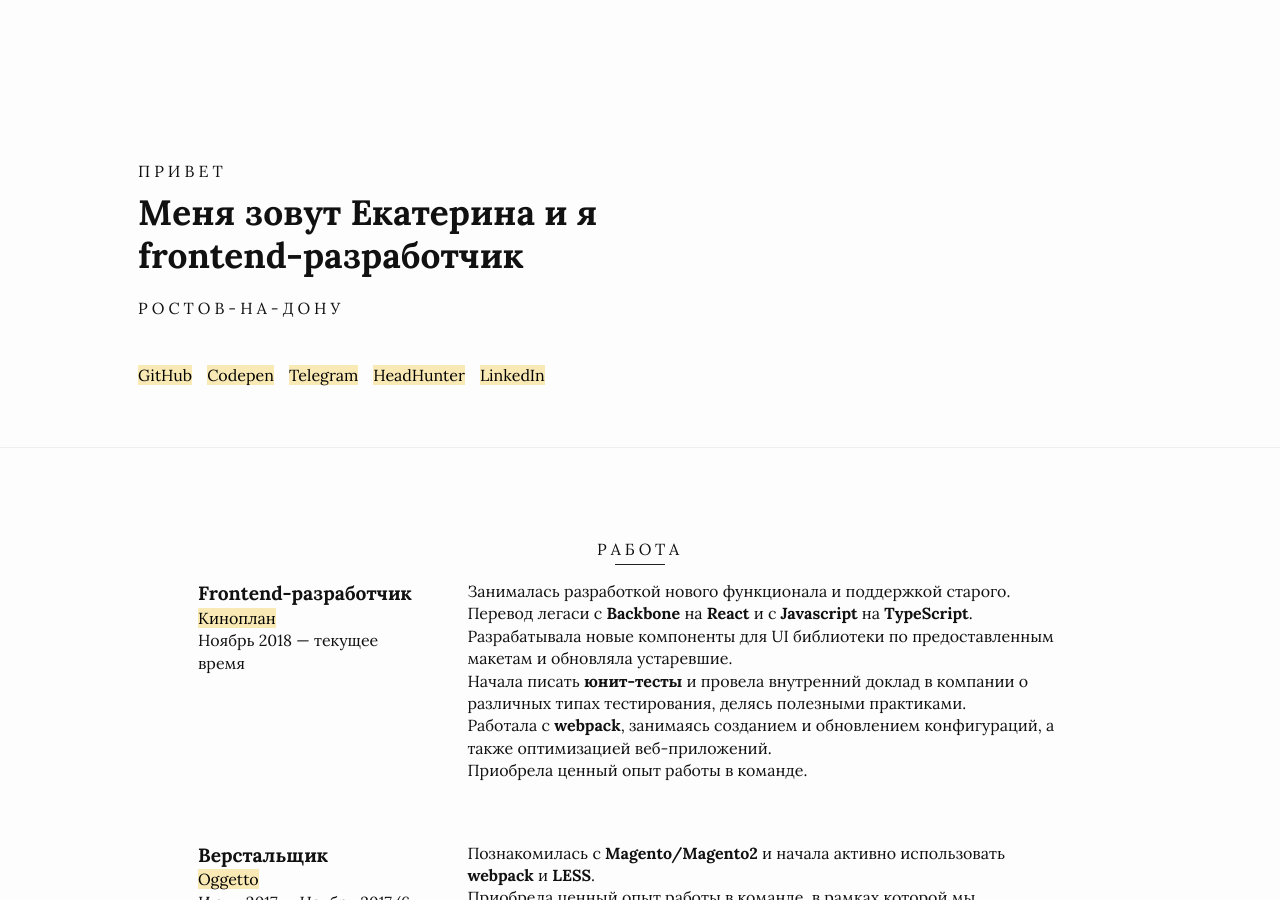
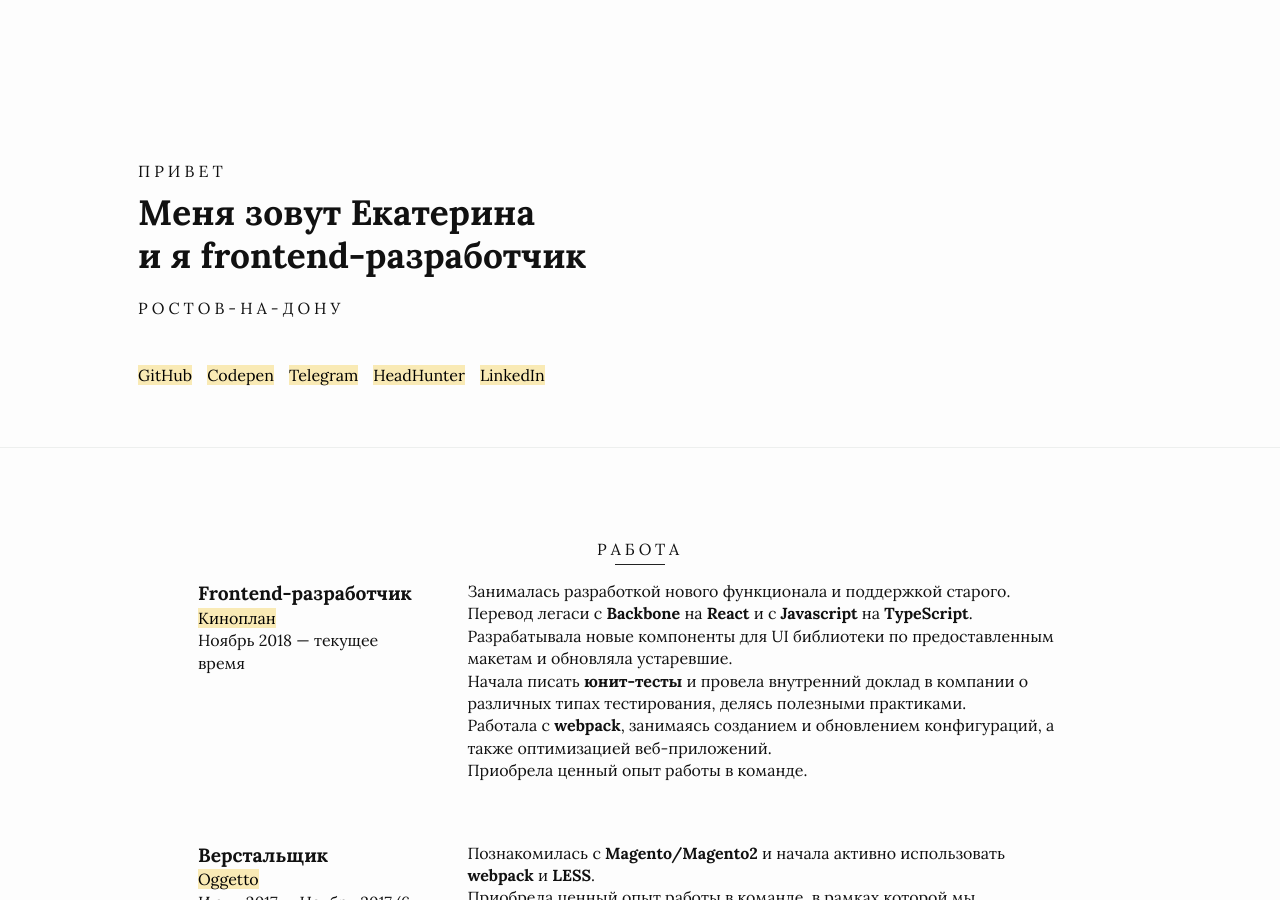
Before and after one commit to petryaeva/petryaeva.github.io, a Jekyll site: the page built from index.md, in a window 1280 px wide and 900 px high. Built offline with Jekyll 4.4.1, drawn with Linux system fonts in a browser that asks for light colours.

Commit message:
Update header.html

```diff
--- a/_includes/header.html
+++ b/_includes/header.html
@@ -2,7 +2,7 @@
   <div class="container">
       <div class="intro">
           <p class="intro__pre">Привет</p>
-          <p class="intro__main">Меня зовут Екатерина и я frontend-разработчик</p>
+          <p class="intro__main">Меня зовут Екатерина </br>и я frontend-разработчик</p>
           <p class="intro__post">Ростов-на-Дону</p>
       </div>
 
```
